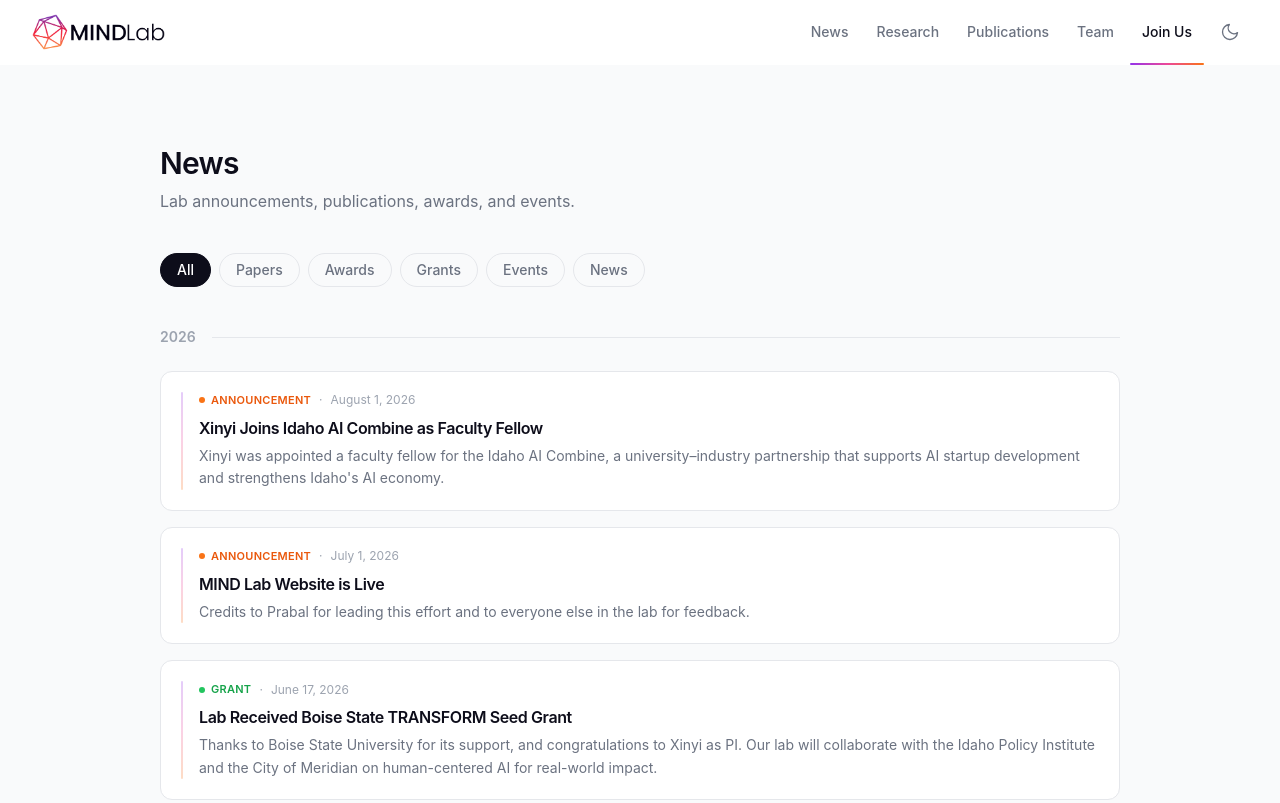
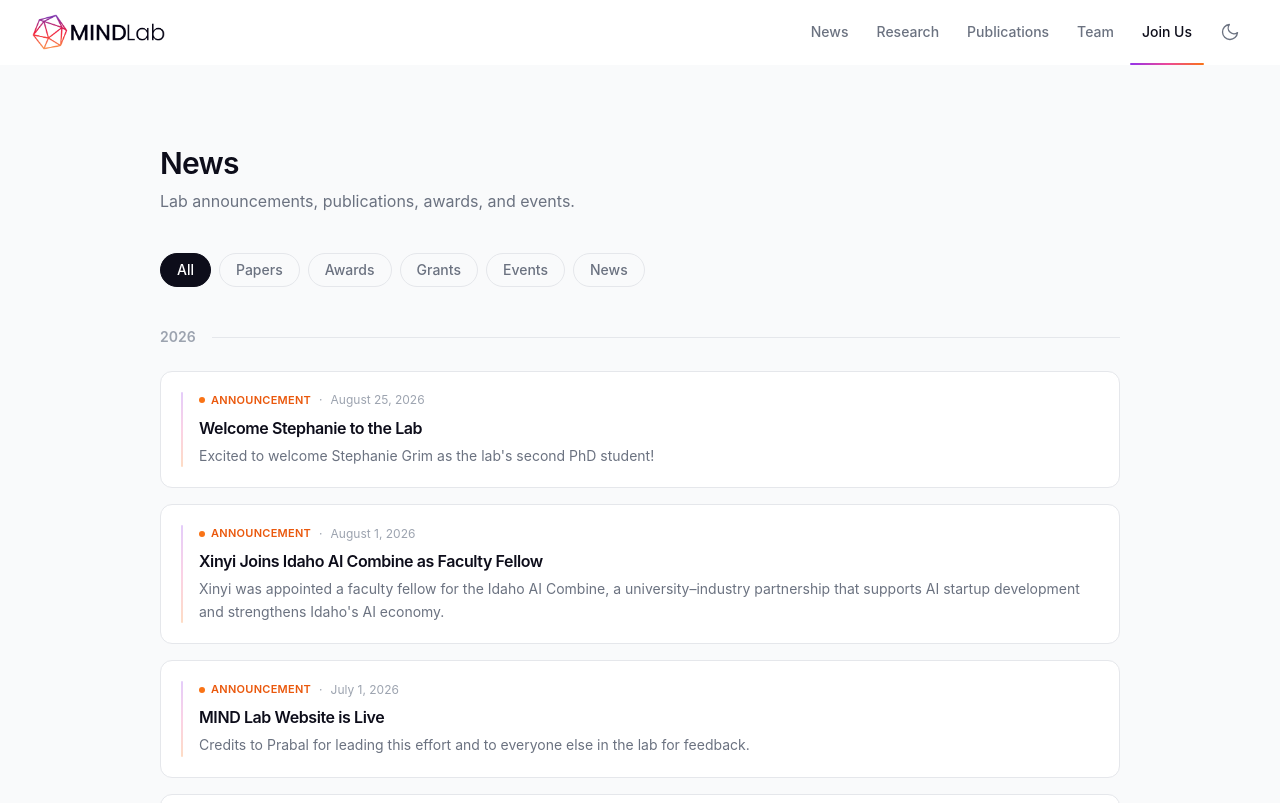
Before and after one commit to MINDLab25/lab-website, a Next.js app: page /news in a window 1280 px wide. Shown: the top 803 px of the page. Built offline with nearby package versions, Linux system fonts and the light colour scheme.

Commit message:
Add new news item welcoming Stephanie Grim as the lab's second PhD student

```diff
--- a/src/data/site.ts
+++ b/src/data/site.ts
@@ -455,6 +455,14 @@ export interface NewsItem {
 
 export const news: NewsItem[] = [
   {
+    id: "welcome-stephanie-2026",
+    date: "2026-08-25",
+    type: "misc",
+    title: "Welcome Stephanie to the Lab",
+    description:
+      "Excited to welcome Stephanie Grim as the lab's second PhD student!",
+  },
+  {
     id: "xinyi-idaho-ai-combine-2026",
     date: "2026-08-01",
     type: "misc",
```
